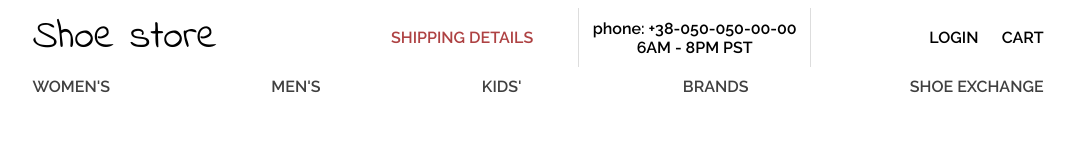
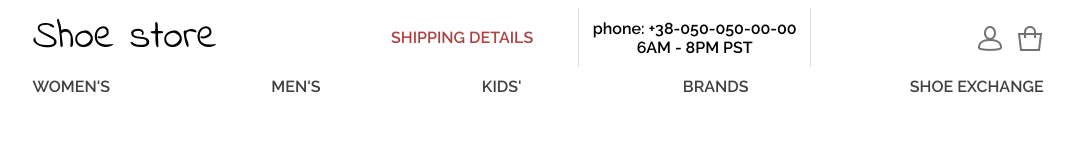
Before and after one commit to vladimirm85/SHOE-STORE, a plain HTML site: page index.html in a window 1280 px wide. Shown: the whole page, without its empty margins (102-1177 px from the left). Drawn offline with Linux system fonts and the light colour scheme.

Commit message:
login, cart icon added

```diff
--- a/index.html
+++ b/index.html
@@ -28,12 +28,8 @@
                 <p>6AM - 8PM PST</p>
             </div>
             <div class="main-header__user">
-                <a href="login.html" class="main-header__user--login">
-                    LOGIN
-                </a>
-                <a href="cart.html" class="main-header__user--cart">
-                    CART
-                </a>
+                <a href="login.html" class="main-header__user--login"></a>
+                <a href="cart.html" class="main-header__user--cart"></a>
             </div>
         </div>
         <nav class="header-nav">
--- a/main.css
+++ b/main.css
@@ -57,14 +57,22 @@ body {
 }
 
 .main-header__user--login {
-    color: black;
-    text-decoration: none;
-    margin-right: 10%;
+    background-image: url(icons.png);
+    background-repeat: no-repeat;
+    width: 28px;
+    height: 28px;
+    background-size: 872px 44px;
+    background-position: -173px 0;
+    margin-right: 5%;
 }
 
 .main-header__user--cart {
-    color: black;
-    text-decoration: none;
+    background-image: url(icons.png);
+    background-repeat: no-repeat;
+    width: 28px;
+    height: 28px;
+    background-size: 872px 44px;
+    background-position: -201px 0;
 }
 
 .header-nav {
```
Also changed, not shown: icons.png (added).
